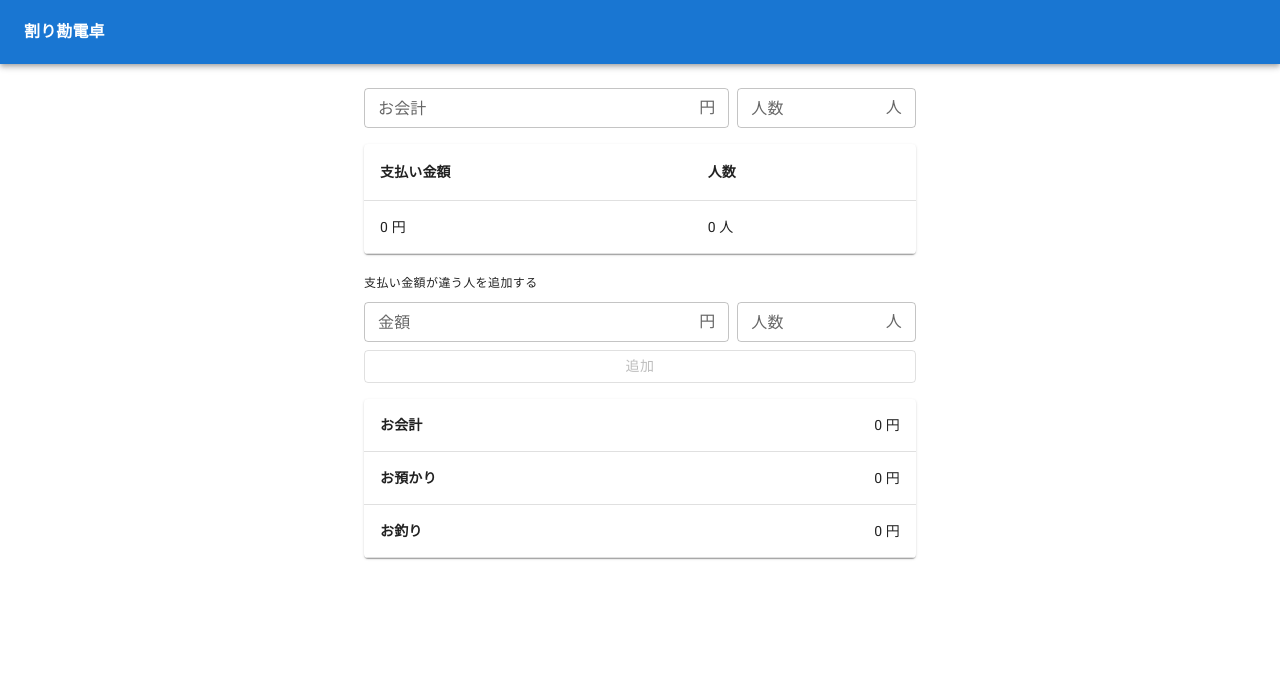
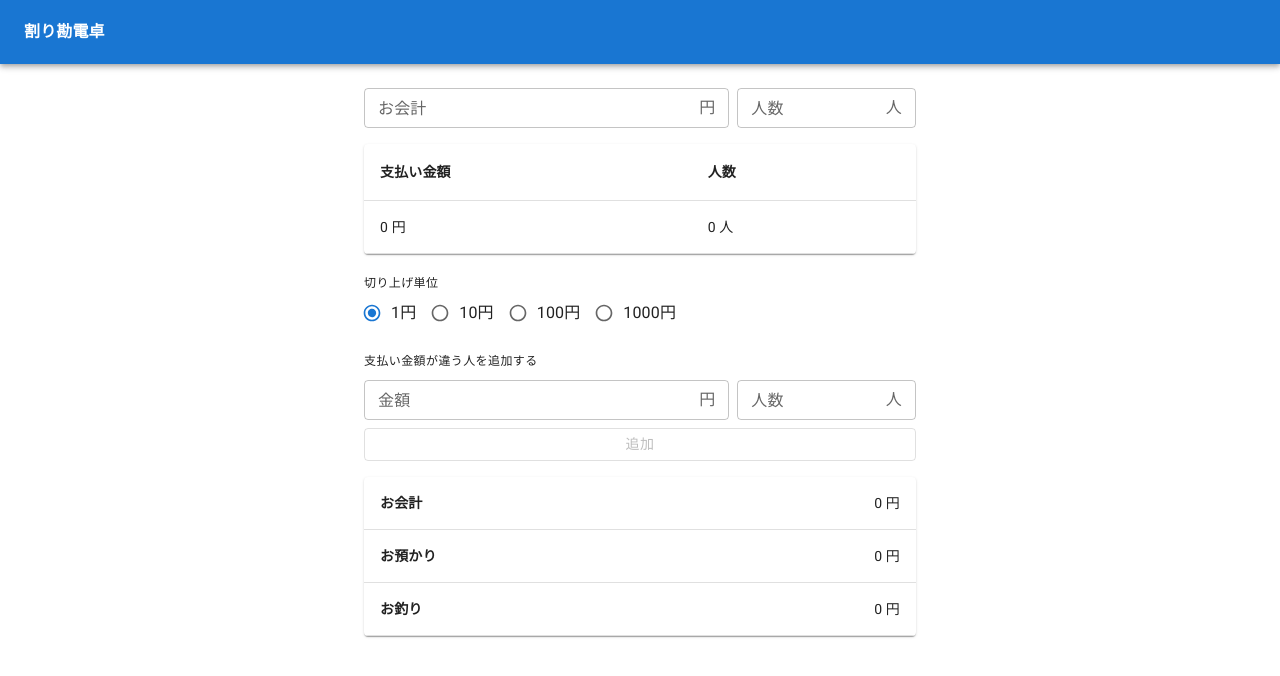
Before and after one commit to szkyudi/bariwarukun, a Next.js app: page / in a window 1280 px wide. Shown: the top 676 px of the page. Built offline with nearby package versions, Linux system fonts and the light colour scheme.

Commit message:
add: 切り上げ単位の設定

```diff
--- a/components/Calculator.tsx
+++ b/components/Calculator.tsx
@@ -1,4 +1,4 @@
-import { Box, Button, Divider, Grid, IconButton, List, ListItem, Paper, Stack, Table, TableBody, TableCell, TableContainer, TableHead, TableRow, Typography } from "@mui/material"
+import { Box, Button, Divider, FormControl, FormControlLabel, FormLabel, Grid, IconButton, List, ListItem, Paper, Radio, RadioGroup, Stack, Table, TableBody, TableCell, TableContainer, TableHead, TableRow, Typography } from "@mui/material"
 import { FormEvent, useState } from "react"
 import { NumericInput } from "./NumericInput";
 import DeleteIcon from '@mui/icons-material/Delete';
@@ -18,9 +18,10 @@ export const Calculator = () => {
   const [optionBill, setOptionBill] = useState<number>(0);
   const [optionPayerNum, setOptionPayerNum] = useState<number>(0);
   const [payOptions, setPayOptions] = useState<PayOption[]>([]);
+  const [ceilUnit, setCeilUnit] = useState<number>(1);
 
   const generalPayerNum = totalPayerNum - payOptions.reduce((totalPayerNum, option) => totalPayerNum + option.payerNum, 0)
-  const generalBill = generalPayerNum === 0 ? 0 : Math.ceil((totalBill - payOptions.reduce((totalBill, option) => totalBill + option.bill * option.payerNum, 0)) / generalPayerNum);
+  const generalBill = generalPayerNum === 0 ? 0 : Math.ceil((totalBill - payOptions.reduce((totalBill, option) => totalBill + option.bill * option.payerNum, 0)) / generalPayerNum / ceilUnit) * ceilUnit;
   const totalPay = generalBill * generalPayerNum + payOptions.reduce((totalBill, option) => totalBill + option.bill * option.payerNum, 0);
   const remaining = totalPay - totalBill;
 
@@ -107,6 +108,23 @@ export const Calculator = () => {
           </TableBody>
         </Table>
       </TableContainer>
+      <Box sx={{mt: 2}}>
+        <Typography variant="caption">
+          切り上げ単位
+        </Typography>
+      </Box>
+      <RadioGroup
+        row
+        defaultValue="1"
+        aria-labelledby="round-option"
+        value={ceilUnit}
+        onChange={(e) => setCeilUnit(Number(e.currentTarget.value))}
+      >
+        <FormControlLabel value="1" control={<Radio size="small" />} label="1円" />
+        <FormControlLabel value="10" control={<Radio size="small" />} label="10円" />
+        <FormControlLabel value="100" control={<Radio size="small" />} label="100円" />
+        <FormControlLabel value="1000" control={<Radio size="small" />} label="1000円" />
+      </RadioGroup>
       <Box sx={{mt: 2, mb: 1}}>
         <Typography variant="caption">
           支払い金額が違う人を追加する
```
